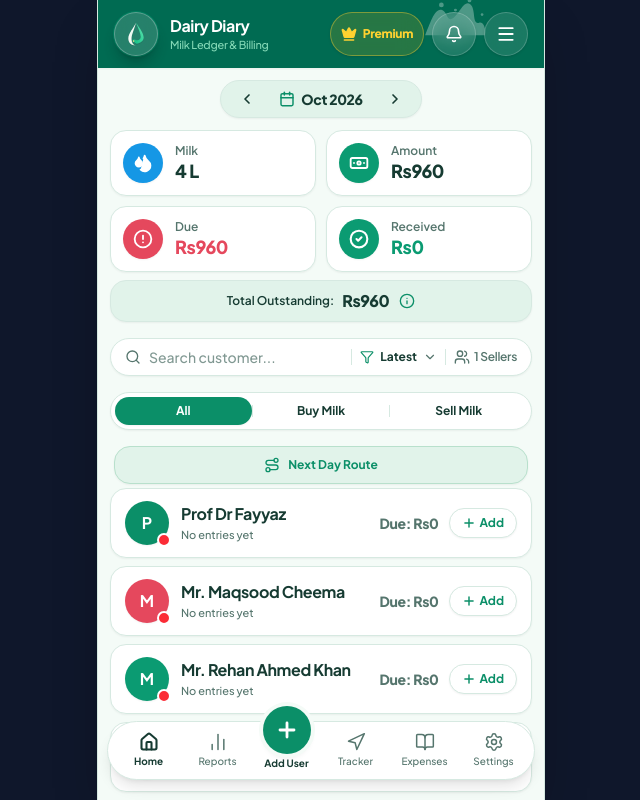
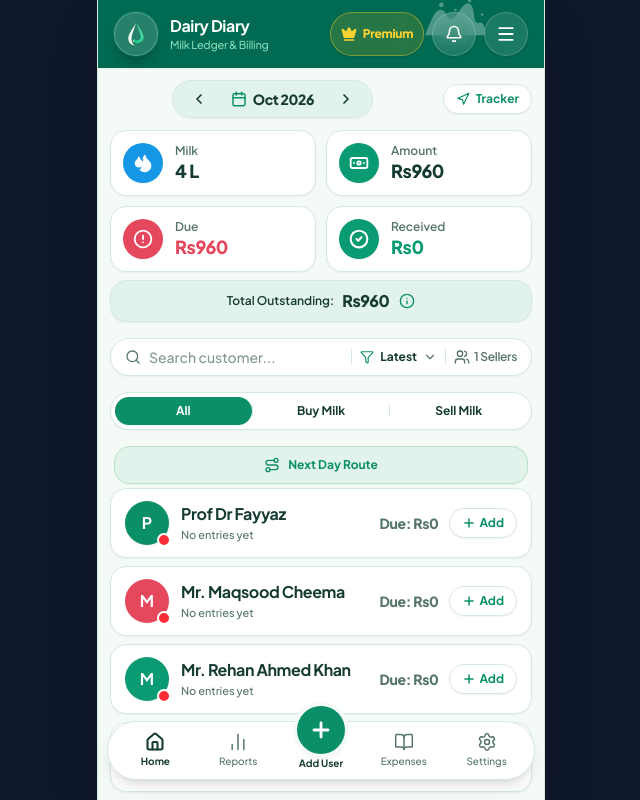
Before and after one commit to numhammad-commits/dairy-diary, a React (Vite) app: page / in a window 1280 px wide. Shown: the whole page, without its empty margins (319-959 px from the left). Built offline with nearby package versions, Linux system fonts and the light colour scheme.

Commit message:
Move Tracker button to header and balance bottom nav
Co-Authored-By: Claude Sonnet 5 <noreply@anthropic.com>

```diff
--- a/src/App.tsx
+++ b/src/App.tsx
@@ -858,6 +858,7 @@ export default function App() {
               totalOutstanding={currentSummary.totalOutstanding}
               previousBalance={currentSummary.totalPreviousDue}
               onOpenOutstandingInfo={() => setShowOutstandingModal(true)}
+              onOpenTracker={() => setActiveNavTab('tracker')}
             />
 
             {/* Search & Filter Controls */}
--- a/src/components/BottomNavBar.tsx
+++ b/src/components/BottomNavBar.tsx
@@ -1,5 +1,5 @@
 import React from 'react';
-import { Home, BarChart2, Plus, BookOpen, Settings, Navigation } from 'lucide-react';
+import { Home, BarChart2, Plus, BookOpen, Settings } from 'lucide-react';
 import { ActiveNavTab } from '../types/dairy';
 
 interface BottomNavBarProps {
@@ -57,19 +57,6 @@ export const BottomNavBar: React.FC<BottomNavBarProps> = ({
           </span>
         </div>
 
-        {/* 4. Tracker */}
-        <button
-          onClick={() => onTabSelect('tracker')}
-          className={`flex-1 flex flex-col items-center justify-center py-1 transition-all cursor-pointer ${
-            activeTab === 'tracker'
-              ? 'text-[#163B32] font-bold'
-              : 'text-[#55756D] hover:text-[#163B32]'
-          }`}
-        >
-          <Navigation className={`w-5 h-5 ${activeTab === 'tracker' ? 'stroke-[2.5]' : 'stroke-[1.8]'}`} />
-          <span className="text-[10px] font-medium mt-0.5">Tracker</span>
-        </button>
-
         {/* 5. Expenses */}
         <button
           onClick={() => onTabSelect('expenses')}
--- a/src/components/FinancialSummaryCard.tsx
+++ b/src/components/FinancialSummaryCard.tsx
@@ -1,5 +1,5 @@
 import React from 'react';
-import { Droplets, Banknote, AlertCircle, CheckCircle2, Info } from 'lucide-react';
+import { Droplets, Banknote, AlertCircle, CheckCircle2, Info, Navigation } from 'lucide-react';
 import { formatPKR, formatLiters } from '../utils/formatters';
 import { MonthSelector } from './MonthSelector';
 
@@ -13,6 +13,7 @@ interface FinancialSummaryCardProps {
   onOpenOutstandingInfo: () => void;
   currentMonthKey?: string;
   onMonthChange?: (newKey: string) => void;
+  onOpenTracker?: () => void;
 }
 
 export const FinancialSummaryCard: React.FC<FinancialSummaryCardProps> = ({
@@ -25,16 +26,30 @@ export const FinancialSummaryCard: React.FC<FinancialSummaryCardProps> = ({
   onOpenOutstandingInfo,
   currentMonthKey,
   onMonthChange,
+  onOpenTracker,
 }) => {
   return (
     <div className="mx-3 my-2 space-y-2 select-none">
       {/* Month Navigation Pill */}
       {currentMonthKey && onMonthChange && (
-        <div className="mb-2">
-          <MonthSelector
-            currentMonthKey={currentMonthKey}
-            onMonthChange={onMonthChange}
-          />
+        <div className="mb-2 flex items-center gap-2">
+          <div className="flex-1 min-w-0">
+            <MonthSelector
+              currentMonthKey={currentMonthKey}
+              onMonthChange={onMonthChange}
+            />
+          </div>
+          {onOpenTracker && (
+            <button
+              type="button"
+              onClick={onOpenTracker}
+              className="shrink-0 flex items-center gap-1.5 px-3 py-1.5 rounded-full bg-white border border-[#D6E9E1] text-[#0B8F68] text-xs font-bold shadow-xs hover:bg-[#E1F3EA] active:scale-95 transition-all cursor-pointer"
+              title="Open Delivery Tracker"
+            >
+              <Navigation className="w-3.5 h-3.5" />
+              <span>Tracker</span>
+            </button>
+          )}
         </div>
       )}
 
```
